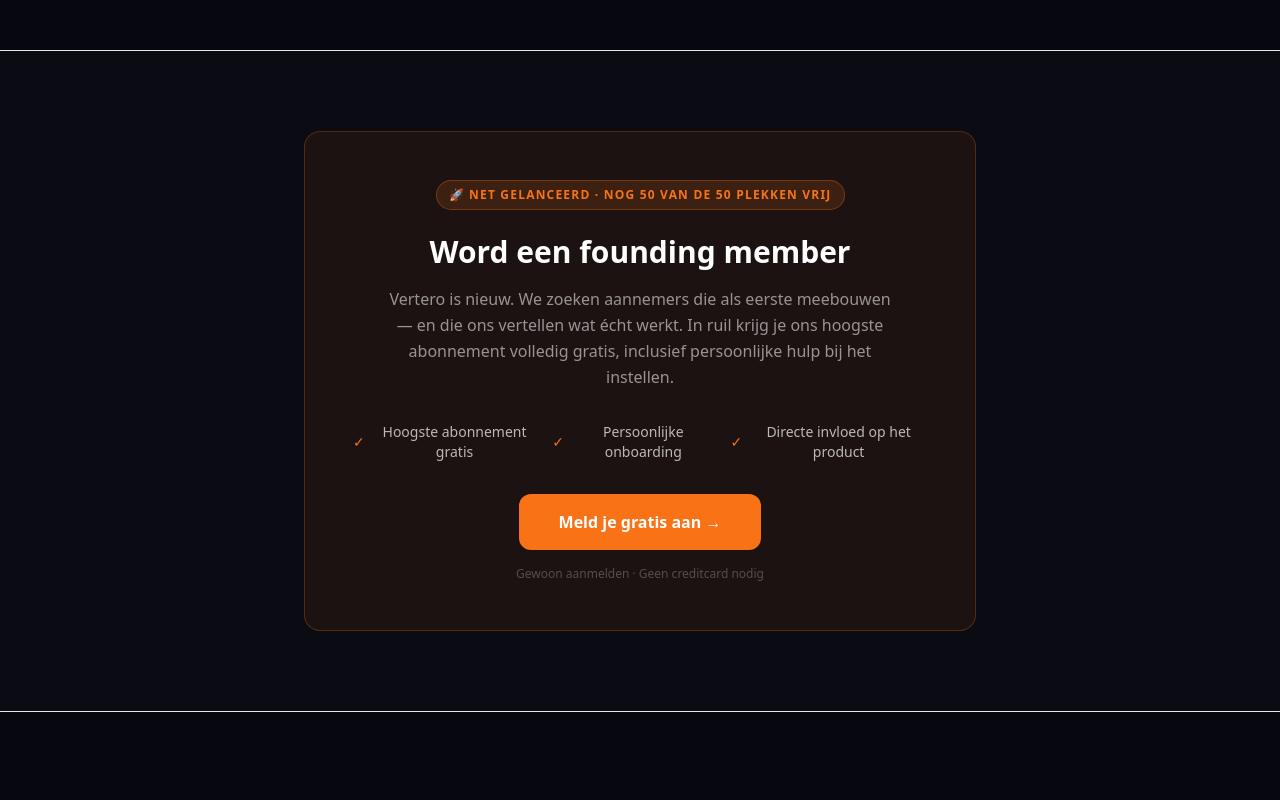
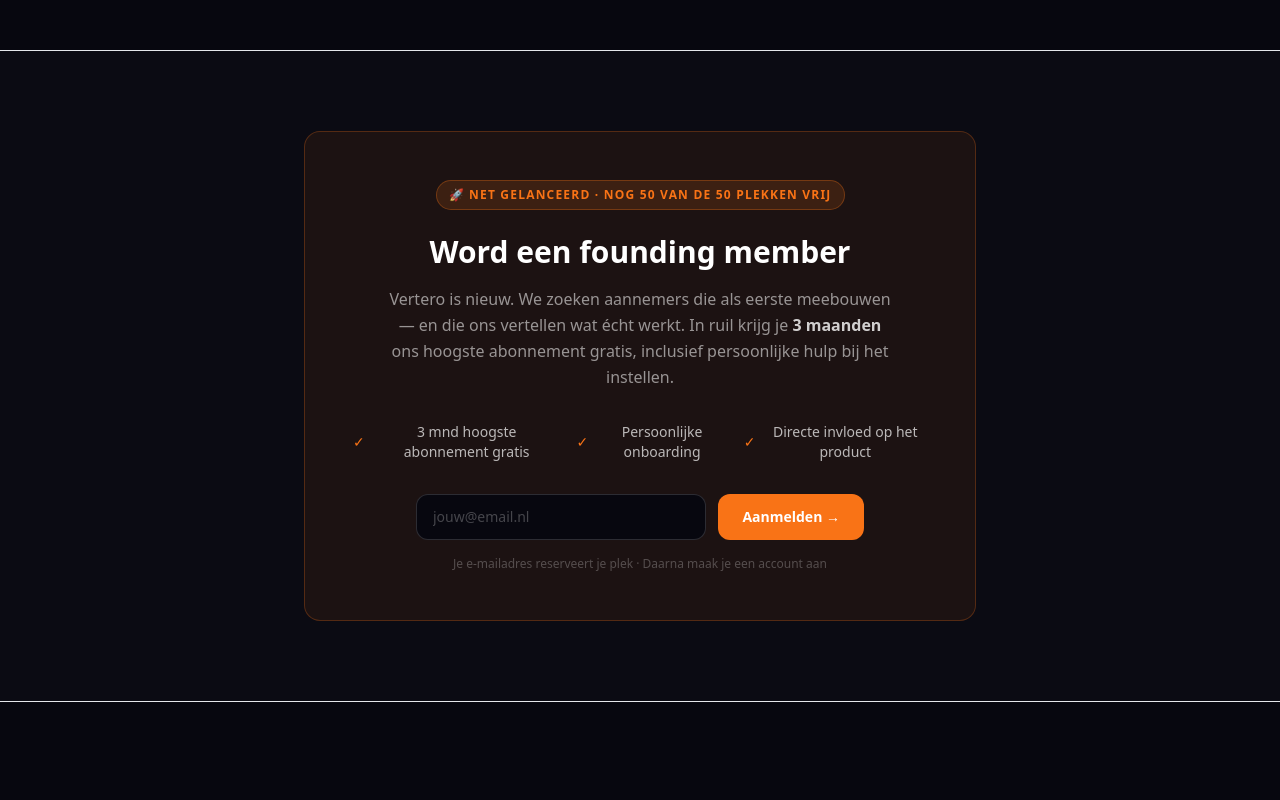
Before and after one commit to VerteroNL/Vertero, a Next.js app: page / in a window 1280 px wide. Shown: the part 780-1580 px from the top of the page. Built offline with nearby package versions, Linux system fonts and the light colour scheme; no server answers; the database is empty.

Commit message:
feat: founding flow with email form + redirect, dashboard claim, 3 maanden copy

```diff
--- /dev/null
+++ b/src/app/api/founding/me/route.ts
@@ -0,0 +1,55 @@
+import { auth, currentUser } from '@clerk/nextjs/server'
+import { createClient } from '@supabase/supabase-js'
+import { NextResponse } from 'next/server'
+
+const supabase = createClient(
+  process.env.NEXT_PUBLIC_SUPABASE_URL!,
+  process.env.SUPABASE_SECRET_KEY!
+)
+
+const TOTAL = 50
+
+async function getEmail() {
+  const user = await currentUser()
+  return user?.emailAddresses[0]?.emailAddress ?? null
+}
+
+export async function GET() {
+  const { userId } = await auth()
+  if (!userId) return NextResponse.json({ isFounder: false })
+
+  const email = await getEmail()
+  if (!email) return NextResponse.json({ isFounder: false })
+
+  const { count } = await supabase
+    .from('founding_members')
+    .select('*', { count: 'exact', head: true })
+    .eq('email', email)
+
+  return NextResponse.json({ isFounder: (count ?? 0) > 0 })
+}
+
+export async function POST() {
+  const { userId } = await auth()
+  if (!userId) return NextResponse.json({ error: 'Unauthorized' }, { status: 401 })
+
+  const email = await getEmail()
+  if (!email) return NextResponse.json({ error: 'No email' }, { status: 400 })
+
+  const { count: total } = await supabase
+    .from('founding_members')
+    .select('*', { count: 'exact', head: true })
+
+  if ((total ?? 0) >= TOTAL) {
+    return NextResponse.json({ error: 'Vol', full: true }, { status: 409 })
+  }
+
+  const { error } = await supabase.from('founding_members').insert({ email })
+  if (error?.code === '23505') return NextResponse.json({ isFounder: true })
+  if (error) {
+    console.error('founding/me insert error:', error)
+    return NextResponse.json({ error: error.message }, { status: 500 })
+  }
+
+  return NextResponse.json({ isFounder: true })
+}
--- a/src/app/dashboard/DashboardShell.tsx
+++ b/src/app/dashboard/DashboardShell.tsx
@@ -1,18 +1,43 @@
 'use client'
 
-import { useState } from 'react'
+import { useState, useEffect } from 'react'
 import Link from 'next/link'
 import { UserButton } from '@clerk/nextjs'
 import { BETA_HIDE_PRO } from '@/lib/flags'
 
 function FounderBanner() {
+  const [status, setStatus] = useState<'loading' | 'founder' | 'not-founder'>('loading')
+  const [claiming, setClaiming] = useState(false)
+  const [claimError, setClaimError] = useState('')
   const [expanded, setExpanded] = useState(false)
   const [message, setMessage] = useState('')
-  const [state, setState] = useState<'idle' | 'loading' | 'done'>('idle')
+  const [feedbackState, setFeedbackState] = useState<'idle' | 'loading' | 'done'>('idle')
 
-  async function submit() {
+  useEffect(() => {
+    fetch('/api/founding/me')
+      .then(r => r.json())
+      .then(d => setStatus(d.isFounder ? 'founder' : 'not-founder'))
+      .catch(() => setStatus('not-founder'))
+  }, [])
+
+  async function claimFounder() {
+    setClaiming(true)
+    setClaimError('')
+    try {
+      const res = await fetch('/api/founding/me', { method: 'POST' })
+      const data = await res.json()
+      if (data.full) { setClaimError('Alle plekken zijn helaas vergeven.'); setClaiming(false); return }
+      if (!res.ok) throw new Error()
+      setStatus('founder')
+    } catch {
+      setClaimError('Er ging iets mis. Probeer het opnieuw.')
+      setClaiming(false)
+    }
+  }
+
+  async function submitFeedback() {
     if (!message.trim()) return
-    setState('loading')
+    setFeedbackState('loading')
     try {
       const res = await fetch('/api/feedback', {
         method: 'POST',
@@ -20,13 +45,40 @@
         body: JSON.stringify({ type: 'algemeen', message }),
       })
       if (!res.ok) throw new Error()
-      setState('done')
+      setFeedbackState('done')
     } catch {
-      setState('idle')
+      setFeedbackState('idle')
     }
   }
 
-  if (state === 'done') {
+  if (status === 'loading') return null
+
+  if (status === 'not-founder') {
+    return (
+      <div className="bg-[#f97316]/[0.07] border-b border-[#f97316]/20">
+        <div className="px-4 sm:px-6 py-2.5 flex flex-wrap items-center gap-x-3 gap-y-1">
+          <span className="bg-white/10 text-white/60 text-[10px] font-bold uppercase tracking-widest px-2 py-0.5 rounded-full flex-shrink-0">
+            Founding member
+          </span>
+          <span className="text-white/50 text-xs flex-1 min-w-0">
+            Word founding member en krijg <strong className="text-white/70">3 maanden</strong> ons hoogste abonnement gratis.
+          </span>
+          <button
+            onClick={claimFounder}
+            disabled={claiming}
+            className="bg-[#f97316] hover:bg-[#ea6c0a] disabled:opacity-50 text-white text-[10px] font-bold px-3 py-1 rounded-full transition flex-shrink-0"
+          >
+            {claiming ? 'Bezig…' : 'Claim je plek →'}
+          </button>
+        </div>
+        {claimError && (
+          <p className="px-4 sm:px-6 pb-2 text-red-400 text-xs">{claimError}</p>
+        )}
+      </div>
+    )
+  }
+
+  if (feedbackState === 'done') {
     return (
       <div className="bg-[#f97316]/10 border-b border-[#f97316]/20 px-4 sm:px-6 py-2.5 text-center">
         <span className="text-[#f97316] text-xs font-semibold">Bedankt voor je feedback!</span>
@@ -60,11 +112,11 @@
             className="flex-1 bg-[#07070f] border border-white/10 rounded-lg px-3 py-2 text-white placeholder-white/20 outline-none focus:border-[#f97316]/40 transition text-xs resize-none"
           />
           <button
-            onClick={submit}
-            disabled={state === 'loading' || !message.trim()}
+            onClick={submitFeedback}
+            disabled={feedbackState === 'loading' || !message.trim()}
             className="bg-[#f97316] hover:bg-[#ea6c0a] disabled:opacity-40 text-white font-bold px-5 py-2 rounded-lg transition text-xs self-end sm:self-auto"
           >
-            {state === 'loading' ? 'Bezig…' : 'Versturen →'}
+            {feedbackState === 'loading' ? 'Bezig…' : 'Versturen →'}
           </button>
         </div>
       )}
--- a/src/app/page.tsx
+++ b/src/app/page.tsx
@@ -2,10 +2,14 @@
 
 import Link from 'next/link'
 import { useState, useEffect } from 'react'
+import { useRouter } from 'next/navigation'
 import DemoQuiz from './_components/DemoQuiz'
 
 export default function HomePage() {
+  const router = useRouter()
   const [remaining, setRemaining] = useState(50)
+  const [email, setEmail] = useState('')
+  const [signupState, setSignupState] = useState<'idle' | 'loading' | 'done' | 'full' | 'duplicate' | 'error'>('idle')
 
   useEffect(() => {
     fetch('/api/founding')
@@ -14,12 +18,32 @@
       .catch(() => {})
   }, [])
 
+  async function submitFounding(e: React.FormEvent) {
+    e.preventDefault()
+    setSignupState('loading')
+    try {
+      const res = await fetch('/api/founding', {
+        method: 'POST',
+        headers: { 'Content-Type': 'application/json' },
+        body: JSON.stringify({ email }),
+      })
+      const data = await res.json()
+      if (data.full) { setSignupState('full'); return }
+      if (res.status === 409) { setSignupState('duplicate'); return }
+      if (!res.ok) { setSignupState('error'); return }
+      setRemaining(data.remaining)
+      router.push('/sign-up')
+    } catch {
+      setSignupState('error')
+    }
+  }
+
   return (
     <div className="bg-[#07070f] text-white min-h-screen">
 
       {/* LAUNCH BANNER */}
       <div className="bg-[#f97316] text-white text-center text-xs sm:text-sm font-semibold py-2.5 px-4">
-        🚀 Net gelanceerd — word een van de eerste 50 founding members en krijg volledig gratis toegang.{' '}
+        🚀 Net gelanceerd — word een van de eerste 50 founding members en krijg 3 maanden gratis het hoogste abonnement.{' '}
         <a href="#founding" className="underline underline-offset-2 hover:opacity-80 transition">Meer info →</a>
       </div>
 
@@ -82,26 +106,46 @@
             <h2 className="text-2xl md:text-3xl font-extrabold mb-4">Word een founding member</h2>
             <p className="text-white/55 text-base leading-relaxed mb-8 max-w-lg mx-auto">
               Vertero is nieuw. We zoeken aannemers die als eerste meebouwen — en die ons vertellen wat écht werkt.
-              In ruil krijg je ons hoogste abonnement volledig gratis, inclusief persoonlijke hulp bij het instellen.
+              In ruil krijg je <strong className="text-white/80">3 maanden</strong> ons hoogste abonnement gratis, inclusief persoonlijke hulp bij het instellen.
             </p>
             <ul className="flex flex-col sm:flex-row gap-4 justify-center mb-8">
-              {['Hoogste abonnement gratis', 'Persoonlijke onboarding', 'Directe invloed op het product'].map(f => (
+              {['3 mnd hoogste abonnement gratis', 'Persoonlijke onboarding', 'Directe invloed op het product'].map(f => (
                 <li key={f} className="flex items-center justify-center gap-2 text-sm text-white/70">
                   <span className="text-[#f97316]">✓</span> {f}
                 </li>
               ))}
             </ul>
 
-            {remaining === 0 ? (
+            {signupState === 'done' ? null : signupState === 'full' || remaining === 0 ? (
               <div className="bg-white/5 border border-white/10 rounded-xl px-6 py-4">
                 <p className="text-white/50 text-sm">Alle plekken zijn vergeven. Stuur ons een mail als je toch wil meedoen.</p>
               </div>
             ) : (
-              <Link href="/probeer" className="inline-block bg-[#f97316] hover:bg-[#ea6c0a] text-white font-bold px-10 py-4 rounded-xl transition text-base">
-                Meld je gratis aan →
-              </Link>
+              <form onSubmit={submitFounding} className="flex flex-col sm:flex-row gap-3 max-w-md mx-auto">
+                <input
+                  type="email"
+                  value={email}
+                  onChange={e => setEmail(e.target.value)}
+                  placeholder="jouw@email.nl"
+                  required
+                  className="flex-1 bg-[#07070f] border border-white/15 rounded-xl px-4 py-3 text-white placeholder-white/25 outline-none focus:border-[#f97316]/50 transition text-sm"
+                />
+                <button
+                  type="submit"
+                  disabled={signupState === 'loading'}
+                  className="bg-[#f97316] hover:bg-[#ea6c0a] disabled:opacity-50 text-white font-bold px-6 py-3 rounded-xl transition text-sm whitespace-nowrap"
+                >
+                  {signupState === 'loading' ? 'Bezig…' : 'Aanmelden →'}
+                </button>
+              </form>
             )}
-            <p className="text-white/25 text-xs mt-4">Gewoon aanmelden · Geen creditcard nodig</p>
+            {signupState === 'duplicate' && (
+              <p className="text-white/40 text-xs mt-3">Dit e-mailadres is al aangemeld — <Link href="/sign-up" className="underline">maak een account aan →</Link></p>
+            )}
+            {signupState === 'error' && (
+              <p className="text-red-400 text-xs mt-3">Er ging iets mis. Probeer het opnieuw.</p>
+            )}
+            <p className="text-white/25 text-xs mt-4">Je e-mailadres reserveert je plek · Daarna maak je een account aan</p>
           </div>
         </div>
       </section>
```
